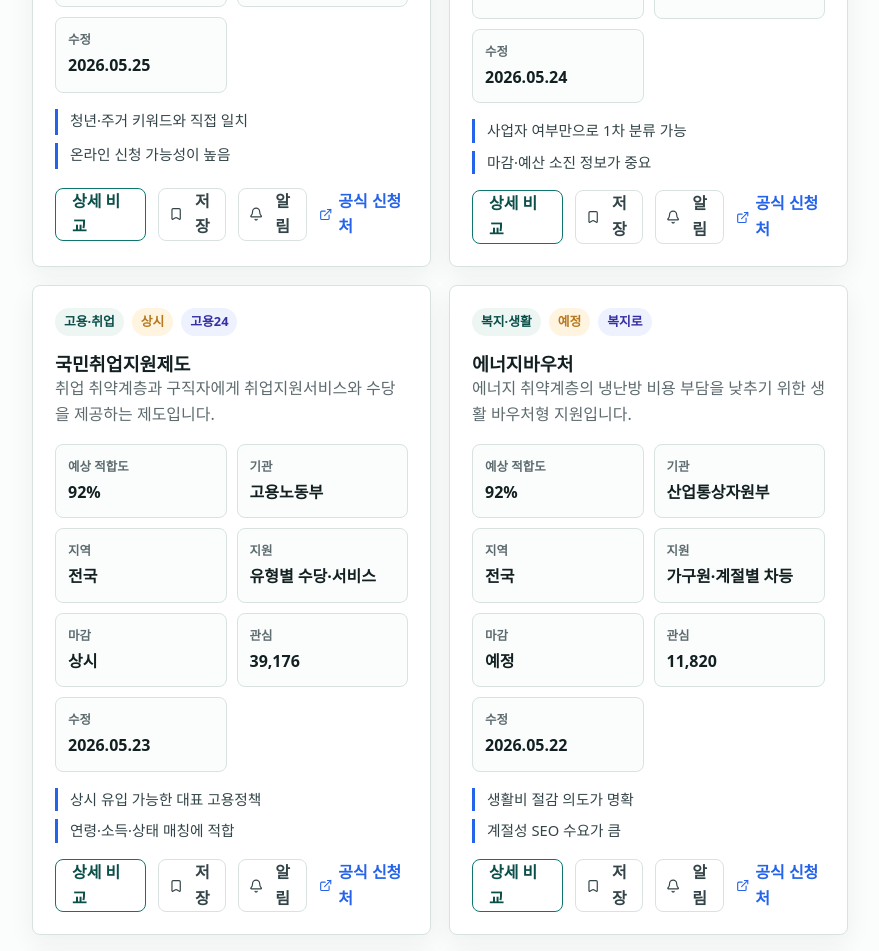
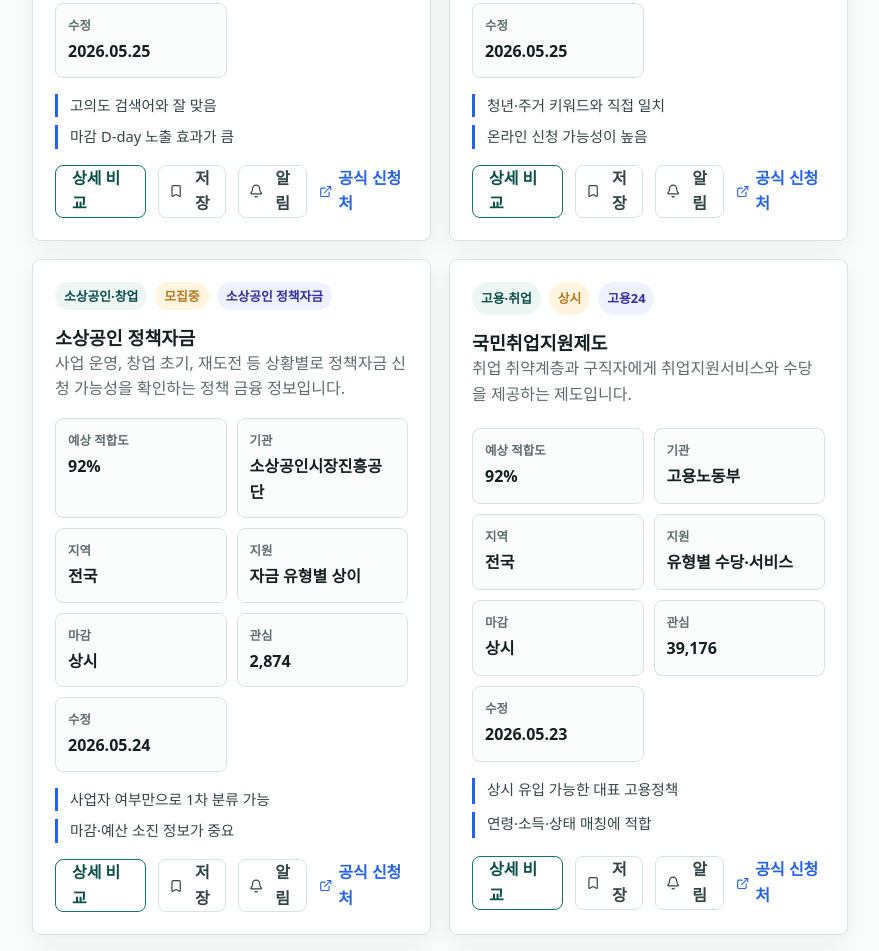
Before and after one commit to whdtjs840-ops/govfind, an Astro site: page /support in a window 1280 px wide. Shown: the part 1275-2226 px from the top of the page, without its empty margins (352-1231 px from the left). Built offline with nearby package versions, Linux system fonts and the light colour scheme; Astro itself is replaced by a stand-in of ours.

Commit message:
Complete report acceptance flows

```diff
--- a/src/components/PolicyCard.astro
+++ b/src/components/PolicyCard.astro
@@ -24,6 +24,9 @@ const matchScore = Math.min(96, 72 + policy.matchReasons.length * 4 + (policy.ap
   data-status={policy.status}
   data-source={policy.source}
   data-online={String(policy.applyOnline)}
+  data-score={String(matchScore)}
+  data-dday={policy.dday}
+  data-views={String(policy.views)}
   data-search={searchText}
 >
   <div class="meta">
@@ -50,9 +53,9 @@ const matchScore = Math.min(96, 72 + policy.matchReasons.length * 4 + (policy.ap
     </ul>
   )}
   <div class="card-actions">
-    <a class="button secondary" href={`/support/${policy.slug}/`}>상세 비교</a>
-    <button class="icon-action" type="button" data-action="save"><Bookmark size={16} />저장</button>
-    <button class="icon-action" type="button" data-action="alert"><Bell size={16} />알림</button>
-    <a class="text-link" href={policy.officialUrl} target="_blank" rel="noopener noreferrer"><ExternalLink size={15} />공식 신청처</a>
+    <a class="button secondary" href={`/support/${policy.slug}/`} data-event="policy_click" data-policy={policy.slug}>상세 비교</a>
+    <button class="icon-action" type="button" data-action="save" data-event="save_policy" data-policy={policy.slug}><Bookmark size={16} />저장</button>
+    <button class="icon-action" type="button" data-action="alert" data-event="subscribe_alert" data-policy={policy.slug}><Bell size={16} />알림</button>
+    <a class="text-link" href={policy.officialUrl} target="_blank" rel="noopener noreferrer" data-event="official_apply_click" data-policy={policy.slug}><ExternalLink size={15} />공식 신청처</a>
   </div>
 </article>
--- a/src/layouts/BaseLayout.astro
+++ b/src/layouts/BaseLayout.astro
@@ -100,5 +100,26 @@ const canonicalUrl = new URL(canonical, siteUrl).toString();
       <a href="/dashboard/">저장·알림</a>
       <a href="/guide/">가이드</a>
     </nav>
+    <script is:inline>
+      window.govfindEvents = window.govfindEvents || [];
+      document.addEventListener("click", (event) => {
+        const target = event.target instanceof Element ? event.target.closest("[data-event]") : null;
+        if (!target) return;
+        const payload = {
+          event: target.getAttribute("data-event"),
+          policy: target.getAttribute("data-policy"),
+          path: window.location.pathname,
+          at: new Date().toISOString()
+        };
+        window.govfindEvents.push(payload);
+        document.documentElement.dataset.lastEvent = payload.event || "";
+        try {
+          window.localStorage.setItem("govfind:lastEvent", JSON.stringify(payload));
+        } catch {
+          // Analytics hooks must never block user navigation.
+        }
+        window.dispatchEvent(new CustomEvent("govfind:event", { detail: payload }));
+      });
+    </script>
   </body>
 </html>
--- a/src/pages/support/index.astro
+++ b/src/pages/support/index.astro
@@ -20,7 +20,7 @@ import { categories, lifeStages, policies, popularKeywords, regions, sources } f
           <option value="">전체 지역</option>
           {regions.map((item) => <option value={item}>{item}</option>)}
         </select>
-        <button class="button" type="submit"><Search size={18} />검색</button>
+        <button class="button" type="submit" data-event="search_submit">검색</button>
       </form>
       <div class="quick-tags" aria-label="인기 검색어">
         {popularKeywords.map((keyword) => <a class="chip" href={`/support/?q=${encodeURIComponent(keyword)}`}>{keyword}</a>)}
@@ -98,6 +98,7 @@ import { categories, lifeStages, policies, popularKeywords, regions, sources } f
           <select class="input small" data-sort aria-label="정렬">
             <option value="recommended">추천순</option>
             <option value="deadline">마감임박순</option>
+            <option value="popular">인기순</option>
             <option value="online">온라인 신청 우선</option>
           </select>
         </div>
@@ -130,6 +131,11 @@ import { categories, lifeStages, policies, popularKeywords, regions, sources } f
     const keyword = params.get("q")?.trim() ?? "";
     const selectedCategory = params.get("category")?.trim() ?? "";
     const selectedRegion = params.get("region")?.trim() ?? "";
+    const selectedLife = params.get("lifeStage")?.trim() ?? "";
+    const selectedStatus = params.get("status")?.trim() ?? "";
+    const selectedSource = params.get("source")?.trim() ?? "";
+    const selectedOnline = params.get("online") === "true";
+    const selectedSort = params.get("sort")?.trim() ?? "recommended";
     const input = document.querySelector<HTMLInputElement>('input[name="q"]');
     const category = document.querySelector<HTMLSelectElement>('select[name="category"]');
     const region = document.querySelector<HTMLSelectElement>('select[name="region"]');
@@ -139,10 +145,49 @@ import { categories, lifeStages, policies, popularKeywords, regions, sources } f
     const status = document.querySelector<HTMLSelectElement>('[data-filter="status"]');
     const source = document.querySelector<HTMLSelectElement>('[data-filter="source"]');
     const online = document.querySelector<HTMLInputElement>('[data-filter="online"]');
+    const sort = document.querySelector<HTMLSelectElement>("[data-sort]");
+    const resultGrid = document.querySelector<HTMLElement>(".result-grid");
 
     if (input) input.value = keyword;
     if (category) category.value = selectedCategory;
     if (region) region.value = selectedRegion;
+    if (lifeStage) lifeStage.value = selectedLife;
+    if (status) status.value = selectedStatus;
+    if (source) source.value = selectedSource;
+    if (online) online.checked = selectedOnline;
+    if (sort) sort.value = selectedSort;
+
+    function ddayRank(value: string) {
+      if (value.startsWith("D-")) return Number(value.replace("D-", "")) || 999;
+      if (value === "상시") return 500;
+      if (value === "예정") return 700;
+      return 999;
+    }
+
+    function syncUrl() {
+      const next = new URLSearchParams();
+      if (keyword) next.set("q", keyword);
+      if (selectedCategory) next.set("category", selectedCategory);
+      if (selectedRegion) next.set("region", selectedRegion);
+      if (lifeStage?.value) next.set("lifeStage", lifeStage.value);
+      if (status?.value) next.set("status", status.value);
+      if (source?.value) next.set("source", source.value);
+      if (online?.checked) next.set("online", "true");
+      if (sort?.value && sort.value !== "recommended") next.set("sort", sort.value);
+      const query = next.toString();
+      window.history.replaceState(null, "", query ? `/support/?${query}` : "/support/");
+    }
+
+    function sortCards() {
+      if (!resultGrid || !sort) return;
+      const sorted = [...cards].sort((a, b) => {
+        if (sort.value === "deadline") return ddayRank(a.dataset.dday ?? "") - ddayRank(b.dataset.dday ?? "");
+        if (sort.value === "popular") return Number(b.dataset.views ?? 0) - Number(a.dataset.views ?? 0);
+        if (sort.value === "online") return Number(b.dataset.online === "true") - Number(a.dataset.online === "true");
+        return Number(b.dataset.score ?? 0) - Number(a.dataset.score ?? 0);
+      });
+      for (const card of sorted) resultGrid.appendChild(card);
+    }
 
     function applyFilters() {
       const lifeValue = lifeStage?.value ?? "";
@@ -171,12 +216,15 @@ import { categories, lifeStages, policies, popularKeywords, regions, sources } f
       }
 
       if (count) count.textContent = String(visible);
+      sortCards();
+      syncUrl();
     }
 
     lifeStage?.addEventListener("change", applyFilters);
     status?.addEventListener("change", applyFilters);
     source?.addEventListener("change", applyFilters);
     online?.addEventListener("change", applyFilters);
+    sort?.addEventListener("change", applyFilters);
     applyFilters();
   </script>
 </BaseLayout>
```
Also changed, not shown: src/pages/dashboard.astro (+13 -0 lines), src/pages/support/[slug].astro (+6 -6 lines).
